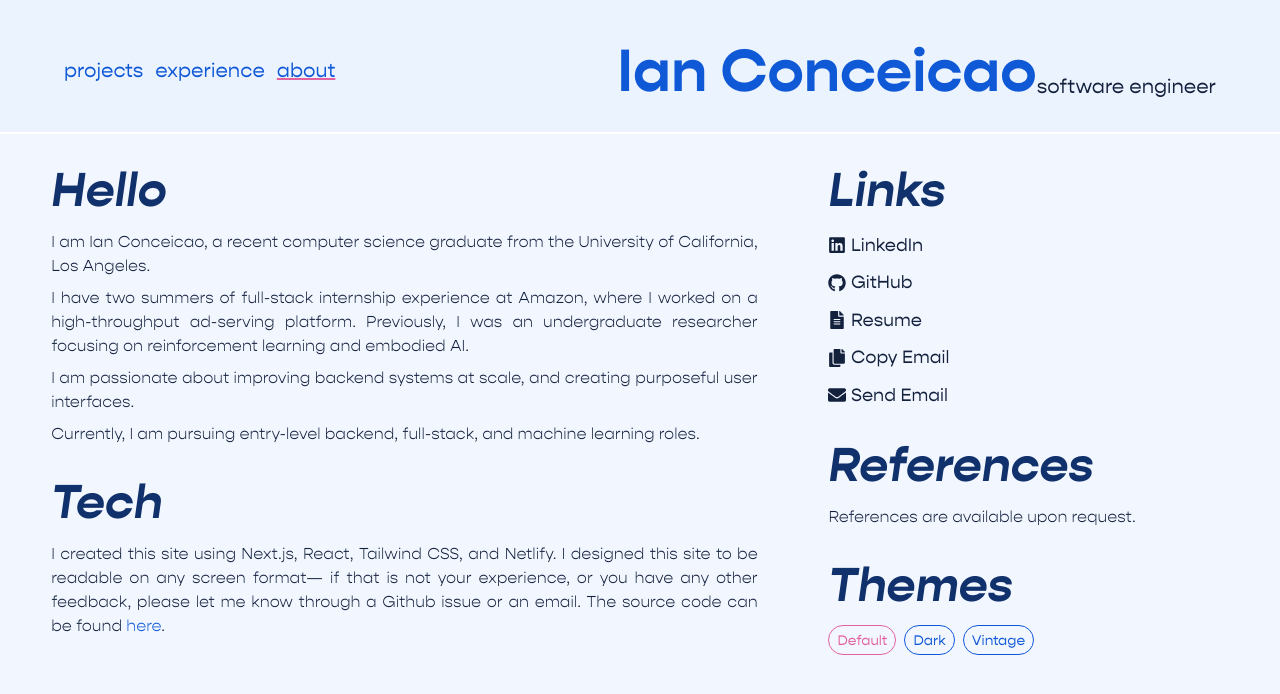
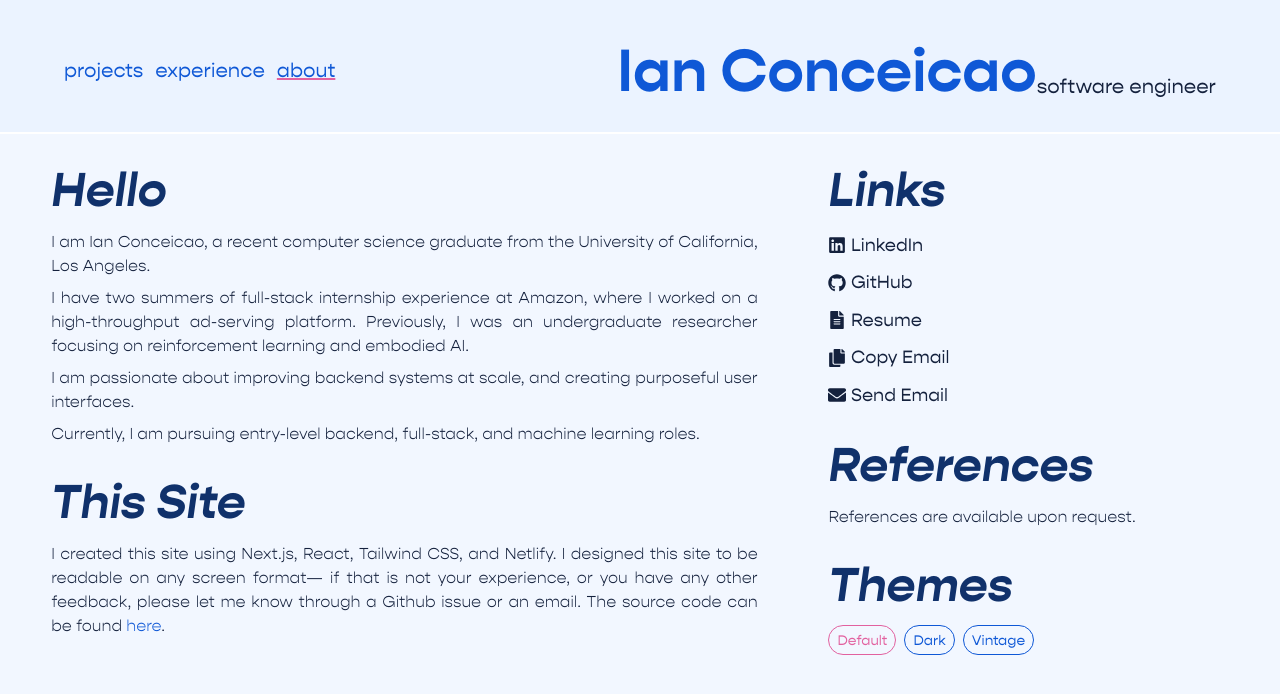
Before and after one commit to IanConceicao/personal-website, a Next.js app: page /about in a window 1280 px wide. Shown: the top 694 px of the page. Built offline with nearby package versions, Linux system fonts and the light colour scheme.

Commit message:
Renamed and changed the color of a background

```diff
--- a/src/pages/about.tsx
+++ b/src/pages/about.tsx
@@ -69,7 +69,7 @@ export default function About() {
                 machine learning roles.
               </p>
             </div>
-            <p className={styles.header}>Tech</p>
+            <p className={styles.header}>This Site</p>
             <p className={styles.paragraphText}>
               I created this site using Next.js, React, Tailwind CSS, and
               Netlify. I designed this site to be readable on any screen format—
--- a/src/styles/globals.css
+++ b/src/styles/globals.css
@@ -104,7 +104,7 @@
   }
 
   [data-theme="vintage"] {
-    --color-background: 246, 225, 195;
+    --color-background: 240, 206, 157;
     --color-header-background: 233, 161, 120;
     --color-header-border: 256, 256, 256;
     --color-primary-header: 168, 68, 72;
```
